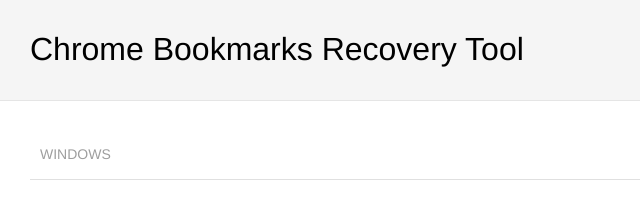
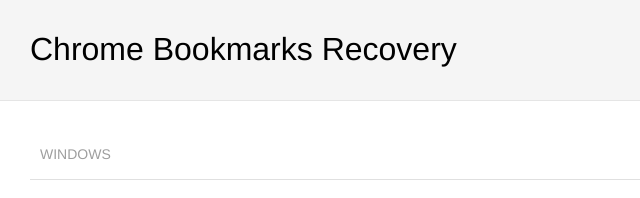
Before and after one commit to deadheadgd/chrromme, a plain HTML site: page index.html in a window 1280 px wide. Shown: the whole page, without its empty margins (0-640 px from the left). Drawn offline with Linux system fonts and the light colour scheme.

Commit message:
Update index.html

```diff
--- a/index.html
+++ b/index.html
@@ -238,7 +238,7 @@ footer a {
 <body>
 
 <header>
-	<h1>Chrome Bookmarks Recovery Tool</h1>
+	<h1>Chrome Bookmarks Recovery</h1>
 </header>
 
 <main>
```
